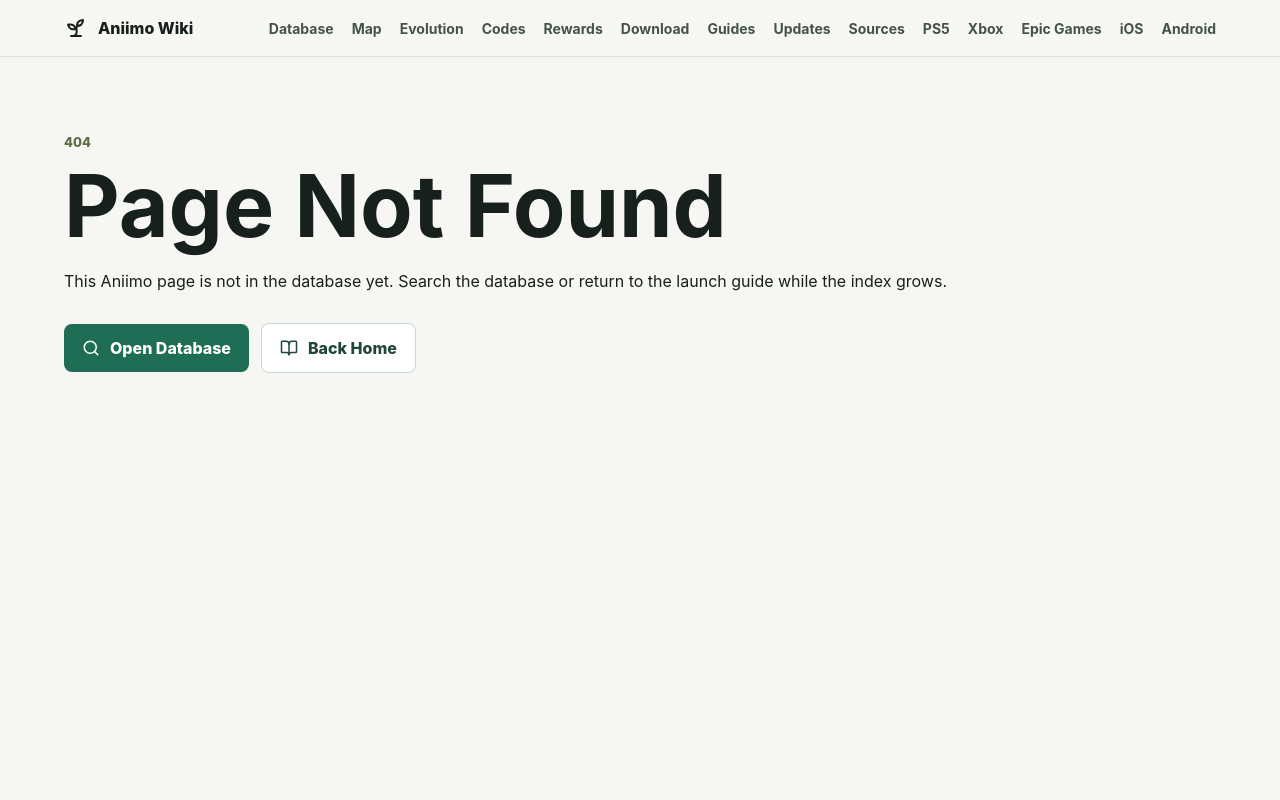
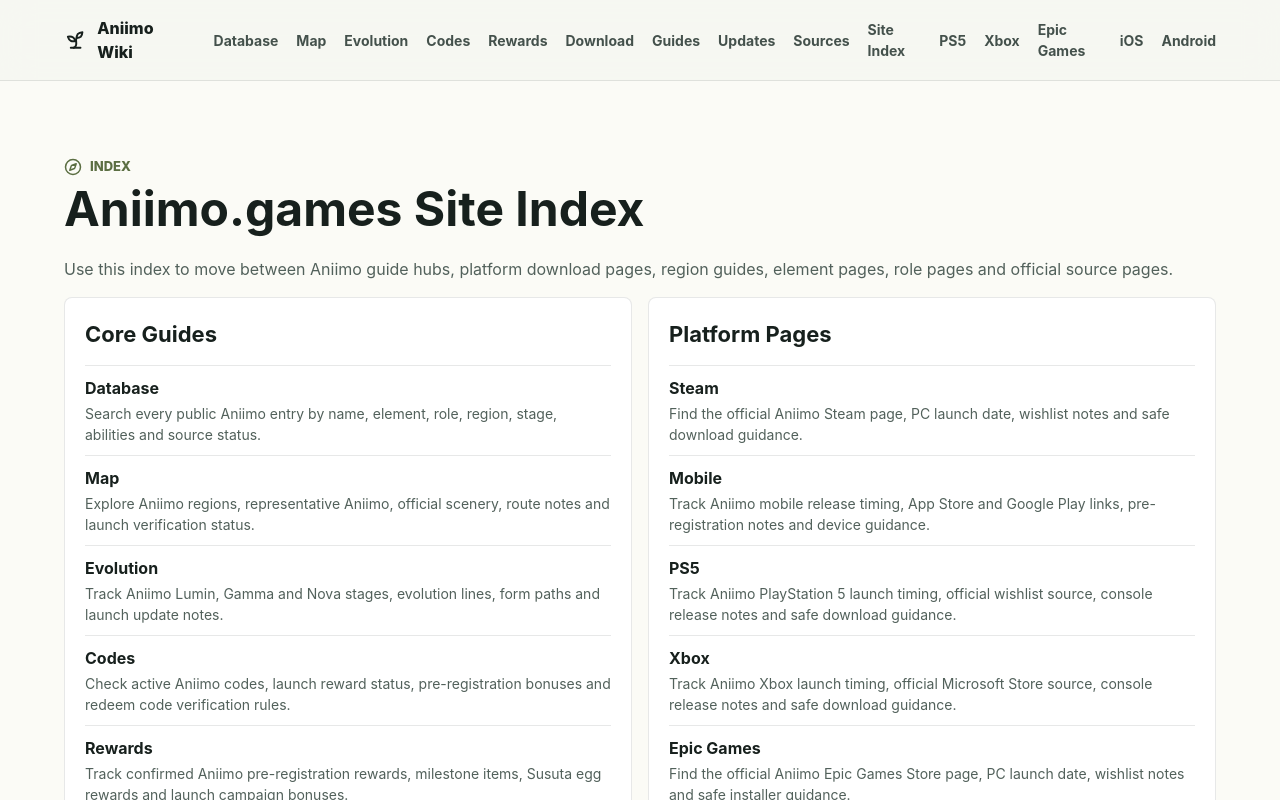
Before and after one commit to aieasygames-alt/aniimo-games, a React (Vite) app: page /site-index in a window 1280 px wide. Shown: the top 800 px of the page. Built offline with nearby package versions, Linux system fonts and the light colour scheme.

Commit message:
Add internal site index hub

```diff
--- a/src/main.jsx
+++ b/src/main.jsx
@@ -31,6 +31,7 @@ import {
   RegionDetail,
   ReleaseDatePage,
   RewardsPage,
+  SiteIndexPage,
   SourcesPage,
   StatusGuide,
   UpdatesPage,
@@ -152,6 +153,8 @@ function App() {
           <UpdatesPage />
         ) : routeInfo.path === "/sources/" ? (
           <SourcesPage />
+        ) : routeInfo.path === "/site-index/" ? (
+          <SiteIndexPage navigate={navigate} />
         ) : routeInfo.path === "/best-aniimo/" ? (
           <BestAniimoPage navigate={navigate} />
         ) : routeInfo.path === "/platforms/steam/" ? (
--- a/src/pages/pages.jsx
+++ b/src/pages/pages.jsx
@@ -1,7 +1,7 @@
 import React from "react";
 import { BookOpen, CalendarDays, CheckCircle2, ChevronRight, Compass, Download, Gift, Map, Search, Sparkles } from "lucide-react";
 import { aniimo, codes, editorialGuides, faqs, gameInfo, launchRewards, mapGuide, mechanics, officialLinks, platforms, regions, releaseInfo, seoGuides, statuses, updates } from "../../data/content.js";
-import { aniimoPath, regionPath } from "../lib/routes.js";
+import { aniimoPath, elementPath, regionPath, rolePath, staticRoutes } from "../lib/routes.js";
 import { CreatureImage, EditorialBlock, FaqBlock, GuideItem, InfoPanel, QuickCard, RegionImage, RelatedAniimo, RelatedRegions, SectionTitle, Select, SeoGuideBlock, SourcePanel, StatusBadge, TaxonomyLinks } from "../components/ui.jsx";
 
 export function HomePage(props) {
@@ -33,6 +33,7 @@ export function HomePage(props) {
           <QuickCard icon={<Map />} title="Map" text="Explore regions, representative Aniimo, route notes and official scenery." href="/map/" navigate={props.navigate} />
           <QuickCard icon={<Sparkles />} title="Evolution" text="Track base forms, branch forms, special conditions and launch updates." href="/evolution/" navigate={props.navigate} />
           <QuickCard icon={<Gift />} title="Rewards" text="Track confirmed pre-registration rewards, milestone rewards and launch code status." href="/rewards/" navigate={props.navigate} />
+          <QuickCard icon={<Compass />} title="Site Index" text="Jump between guide hubs, platform pages, region pages, elements and roles." href="/site-index/" navigate={props.navigate} />
         </section>
 
         <DatabasePage compact {...props} />
@@ -434,6 +435,67 @@ export function SourcesPage() {
   );
 }
 
+export function SiteIndexPage({ navigate }) {
+  const corePages = staticRoutes.filter((route) =>
+    ["/aniimo/", "/map/", "/evolution/", "/codes/", "/rewards/", "/download/", "/release-date/", "/beginner-guide/", "/best-aniimo/", "/sources/"].includes(route.path),
+  );
+  const platformPages = staticRoutes.filter((route) => route.path.startsWith("/platforms/"));
+  const trustPages = staticRoutes.filter((route) => ["/about/", "/editorial-policy/", "/contact/"].includes(route.path));
+  const elementNames = [...new Set(aniimo.map((item) => item.element))];
+  const roleNames = [...new Set(aniimo.map((item) => item.role))];
+  const featuredAniimo = aniimo.filter((item) => item.status === "Confirmed" && item.element !== "Unknown").slice(0, 18);
+
+  return (
+    <section className="section sources-band">
+      <SectionTitle icon={<Compass />} kicker="Index" title="Aniimo.games Site Index" />
+      <p className="section-copy">
+        Use this index to move between Aniimo guide hubs, platform download pages,
+        region guides, element pages, role pages and official source pages.
+      </p>
+      <div className="site-index-grid">
+        <LinkGroup title="Core Guides" items={corePages.map((item) => [item.label, item.path, item.description])} navigate={navigate} />
+        <LinkGroup title="Platform Pages" items={platformPages.map((item) => [item.label, item.path, item.description])} navigate={navigate} />
+        <LinkGroup title="Region Guides" items={regions.map((item) => [item.name, regionPath(item), item.theme])} navigate={navigate} />
+        <LinkGroup title="Element Guides" items={elementNames.map((item) => [`${item} Aniimo`, elementPath(item), `Browse ${item} entries by number, role, stage and source status.`])} navigate={navigate} />
+        <LinkGroup title="Role Guides" items={roleNames.map((item) => [`${item} Aniimo`, rolePath(item), `Browse ${item} entries by number, element, stage and source status.`])} navigate={navigate} />
+        <LinkGroup title="Trust & Maintenance" items={trustPages.map((item) => [item.label, item.path, item.description])} navigate={navigate} />
+      </div>
+      <section className="related-section">
+        <h2>Featured Aniimo Pages</h2>
+        <div className="related-grid">
+          {featuredAniimo.map((item) => (
+            <a className="related-card" key={item.id} href={aniimoPath(item)} onClick={(event) => navigate(event, aniimoPath(item))}>
+              <span className="related-mark">{item.no}</span>
+              <strong>{item.name}</strong>
+              <span>{item.element} / {item.role}</span>
+            </a>
+          ))}
+        </div>
+      </section>
+      <FaqBlock items={[
+        ["What is the Aniimo.games site index for?", "It helps readers and crawlers discover guide hubs, platform pages, region pages, element pages, role pages and source pages from one internal-link hub."],
+        ["Does every Aniimo detail page appear here?", "The XML sitemap includes every indexable Aniimo page. This visible index highlights important hubs and featured entries while the database page links to all tracked Aniimo."],
+      ]} />
+    </section>
+  );
+}
+
+function LinkGroup({ title, items, navigate }) {
+  return (
+    <article className="link-group">
+      <h2>{title}</h2>
+      <div className="link-list">
+        {items.map(([label, href, text]) => (
+          <a key={href} href={href} onClick={(event) => navigate(event, href)}>
+            <strong>{label}</strong>
+            <span>{text}</span>
+          </a>
+        ))}
+      </div>
+    </article>
+  );
+}
+
 export function BestAniimoPage({ navigate }) {
   const picks = [
     ...aniimo.filter((item) => item.status === "Confirmed" && item.role === "DPS").slice(0, 4),
--- a/src/styles/components.css
+++ b/src/styles/components.css
@@ -5,7 +5,7 @@
 
 .quick-grid {
   display: grid;
-  grid-template-columns: repeat(4, minmax(0, 1fr));
+  grid-template-columns: repeat(5, minmax(0, 1fr));
   gap: 14px;
   padding-top: 24px;
   padding-bottom: 42px;
@@ -267,3 +267,38 @@ dd {
   font-size: 13px;
   font-weight: 800;
 }
+
+.site-index-grid {
+  display: grid;
+  grid-template-columns: repeat(2, minmax(0, 1fr));
+  gap: 16px;
+}
+
+.link-group {
+  padding: 20px;
+  border: 1px solid rgba(23, 32, 29, 0.1);
+  border-radius: 8px;
+  background: #fff;
+}
+
+.link-group h2 {
+  margin-bottom: 14px;
+  font-size: 22px;
+}
+
+.link-list {
+  display: grid;
+  gap: 10px;
+}
+
+.link-list a {
+  display: grid;
+  gap: 3px;
+  padding-top: 10px;
+  border-top: 1px solid rgba(23, 32, 29, 0.1);
+}
+
+.link-list span {
+  color: #52615b;
+  font-size: 14px;
+}
--- a/src/styles/responsive.css
+++ b/src/styles/responsive.css
@@ -26,6 +26,7 @@
   .guide-columns,
   .seo-guide,
   .status-grid,
+  .site-index-grid,
   .detail-panels,
   .related-grid,
   .faq-list,
```
Also changed, not shown: src/lib/routes.js, 2 other files (tests, documents, lock files or other folders).
